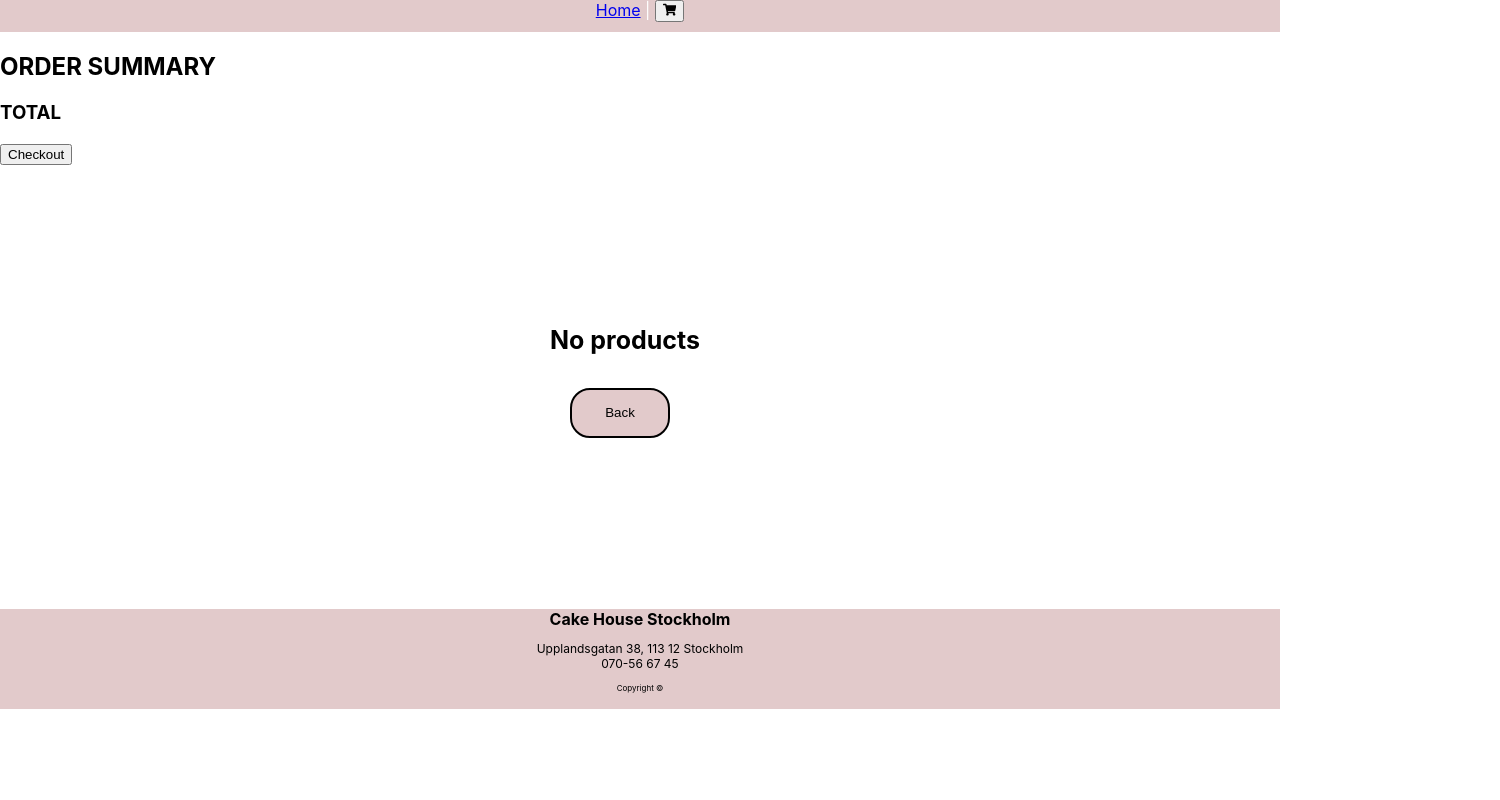
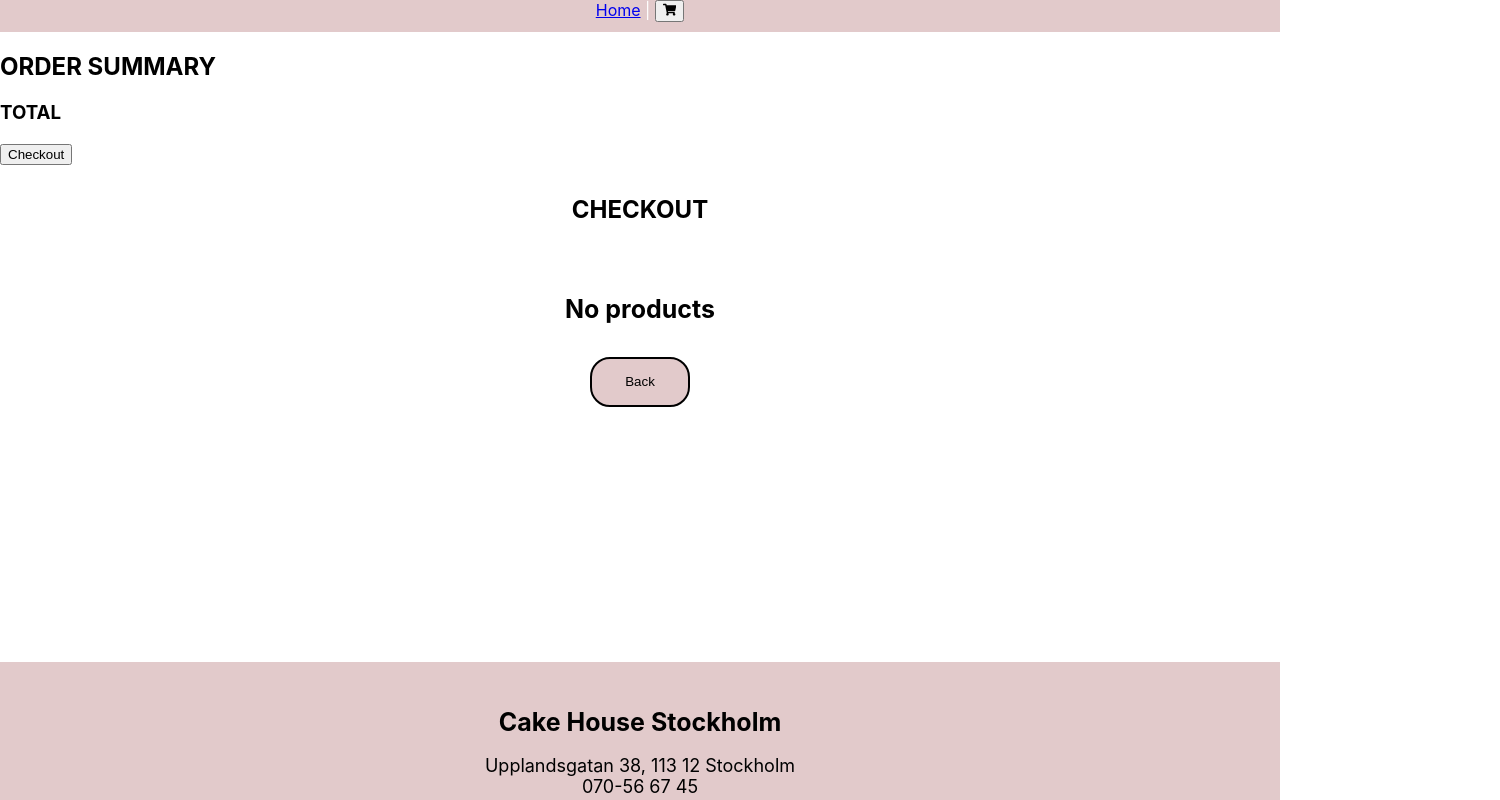
Before and after one commit to ebbakronw/react-webshop-inlamning, a React (Create React App) app in the folder template-react-webshop/: page /checkout in a window 1280 px wide. Shown: the top 800 px of the page, 1500 px wide, since content can reach past the window. Built offline with nearby package versions, Linux system fonts and the light colour scheme; the HTML template or start-up script is replaced by a standard one.

Commit message:
styling done for checkout,and  did some edits on footer.css

```diff
--- a/template-react-webshop/src/App.js
+++ b/template-react-webshop/src/App.js
@@ -1,9 +1,5 @@
 import React, {useState} from 'react';
-import {
-  BrowserRouter,
-  Routes,
-  Route,
-} from "react-router-dom";
+import { BrowserRouter, Routes, Route } from "react-router-dom";
 import Products from './pages/Products';
 import Checkout from './pages/Checkout';
 import Header from './components/Header';
--- a/template-react-webshop/src/components/Footer.js
+++ b/template-react-webshop/src/components/Footer.js
@@ -4,7 +4,7 @@ import '../styles/Footer.css'
 function Footer() {
   return (
     <div className='footer-container'>
-
+      <div className='footer-text'>
       <h1 className='cake-title'>Cake House Stockholm</h1>
       <p className='adress-info'>
       Upplandsgatan 38, 113 12 Stockholm
@@ -12,6 +12,7 @@ function Footer() {
       070-56 67 45
       </p>
       <p className='copyright'>Copyright &copy; </p>
+      </div>
     </div>
   )
 }
--- a/template-react-webshop/src/pages/Checkout.js
+++ b/template-react-webshop/src/pages/Checkout.js
@@ -6,66 +6,58 @@ import '../styles/Checkout.css'
 function Checkout({items, sum}) {
 
 
-  return (
+     let content = (
 
-  <>
-  <div className='wrapper'>
-  <div className='products-checkout'>
-
-       {items.length < 1 ?
           <div className='no-products'>
                <h4 className='no-products-text'>No products</h4>
                <Link to="/"><button className='home-checkout-btn'>Back</button></Link>
           </div>
-       :
-       <div className='products-description'>
-           {
-      items.map(item => (
-           <table>
-                <tr>
+     )
+     if (items.length >= 1) {
+          content = (
+               <div className='checkout-product-parent'>
+                    <div className='cart-container'>
+                    {items.map(item => (
+                         <table className='checkout-info-parent'>
+                              <tr className='checkout-info'>
                               <td><img src={item.url} alt='image' className='checkout-img'></img></td>
                               <td><h1 className='checkout-title'>{item.title}</h1></td>
-                <td><h3 className='checkout-price'>{item.price}</h3></td>
+                              <td><h3 className='checkout-price'>{item.price} SEK</h3></td>
                               </tr>
                          </table>
                     ))}
-      <div className='total-price'>Total price: {sum}</div>
-
+                    <div className='total-price'>Total price: {sum} KR</div>
+                    </div>
 
                     <div className='input-container'>
 
-<div className='checkout-container'>
                          <label> Firstname</label>
                          <input type="text" namn="firstname" className='form-control' />
-</div>
 
-<div className='checkout-container'>
+
+
                          <label> Lastname</label>
                          <input type="text" namn="lastname" className='form-control' />
-</div>
 
-<div className='checkout-container'>
+
+
                          <label> Phone-number </label>
                          <input type="text" namn="phone" className='form-control' />
-</div>
 
-<div className='checkout-container'>
+
+
                          <label> City </label>
                          <input type="text" namn="city" className='form-control' />
-</div>
 
-<div className='checkout-container'>
+
+
                          <label> State</label>
                          <input type="text" namn="state" className='form-control' />
-</div>
 
-<div className='checkout-container'>
+
+
                          <label> Zip Code</label>
                          <input type="text" namn="lastzipcode" className='form-control' />
-</div>
-
-</div>
-
 
                          <div className='checkout-payments'>
                               <h3>Payment</h3>
@@ -75,22 +67,28 @@ function Checkout({items, sum}) {
                               <img src="https://img.icons8.com/fluency/48/000000/mastercard.png"/>
                               <img src="https://img.icons8.com/ios/50/000000/amex.png"/>
                          </div>
-</div>
-
                          <div className='checkout-container'>
                               <button type='button' className='checkout-btn'> Place Order</button>
                          </div>
                          </div>
-}
+                    </div>
                </div>
 
+          )
 
+     }
 
+     return (
+          <div className='wrapper'>
+               <div className='products-checkout'>
+                    <h2 className='checkout-name'>CHECKOUT</h2>
+
+                    {content}
 
                </div>
+          </div>
 
-
- </>
      )
 }
+
 export default Checkout
--- a/template-react-webshop/src/pages/Product.js
+++ b/template-react-webshop/src/pages/Product.js
@@ -52,5 +52,4 @@ function Product({addProducts}) {
   )
   }
 
-
 export default Product
--- a/template-react-webshop/src/styles/Checkout.css
+++ b/template-react-webshop/src/styles/Checkout.css
@@ -1,14 +1,14 @@
 /* No products in checkout */
 .no-products{
-  margin: 160px 550px;
+  text-align: center;
 }
 .no-products-text{
-  width: 200px;
-  margin-right: 200px;
+  text-align: center;
   font-size: 25px;
 }
 .home-checkout-btn{
-  margin-left: 20px;
+  text-align: center;
+  margin-bottom: 50px;
   width: 100px;
   height: 50px;
   border-radius: 20px;
@@ -16,28 +16,136 @@
   border: 2px solid black;
 }
 /* products in checkout */
+
+/* .wrapper{
+  display: flex;
+  flex-direction: row;
+}
+.wrapper > * {
+  width: 100%;
+  height: 100%;
+}
+.checkout-product-parent{
+  column-count: 2;
+}
+.cart-container{
+  display: flex;
+  flex-direction: column;
+  justify-content:center;
+  margin-top: 50px;
+}
+.input-container{
+ display: flex;
+ flex-direction:column ;
+ justify-content: center;
+ max-width: 200px;
+}
 .form-control{
-    padding: 1rem;
-    width: 400px;
-    height: 2px;
+  display: flex;
+  flex-direction: column;
+  width: 100%;
+  padding: 1rem;
+  width: 400px;
+  height: 2px;
 }
-.wrapper{
+.products-checkout{
+  max-width: 100%;
+}
+.checkout-name{
+  margin-left: 30px;
+}
+.checkout-info{
   display: flex;
-}
-.products-description{
-   width: 50%;
+  flex-direction: column;
+  text-align: center;
+  margin-top: -15px;
 }
 .checkout-img{
-  width: 200px;
+  width: 150px;
   height: auto;
 }
-.checkout-title{
-
+.checkout-payments{
+  flex-direction: column;
+  text-align: center;
+  margin-bottom: 100px;
 }
-.input-continer{
-
+.checkout-btn{
+  width: 100px;
+  height: 50px;
+  border-radius: 20px;
+  background-color: #E2CACB;
+  border: 2px solid black;
 }
 .icon-container img{
   margin: 5px;
   width: 20px;
 }
+.total-price{
+  display: flex;
+  flex-direction: row;
+  justify-content: center;
+} */
+
+.checkout-name{
+  margin-top: 30px;
+  margin-bottom: 70px;
+}
+.checkout-img{
+  width: 40%;
+}
+.checkout-product-parent{
+  display: flex;
+  justify-content: center;
+}
+.checkout-info-parent{
+  display: flex;
+}
+.input-container{
+  display: flex;
+  flex-direction: column;
+  width: 300px;
+  margin-left: 20px;
+  margin-bottom: 50px;
+}
+.form-control{
+height: 30px;
+}
+label{
+  font-weight: 700;
+}
+.checkout-title{
+  font-size: 14px;
+  margin-left: -60px;
+}
+.checkout-price{
+  font-size: 12px;
+  font-weight: 500;
+  margin-left: 10px;
+}
+.checkout-name{
+  text-align: center;
+}
+.total-price{
+  font-size: 20px;
+  font-weight: 700;
+  text-align: center;
+}
+.icon-container img{
+  margin: 5px;
+  width: 20px;
+}
+.checkout-btn{
+  text-align: center;
+  margin-bottom: 50px;
+  width: 100px;
+  height: 50px;
+  border-radius: 20px;
+  background-color: #E2CACB;
+  border: 2px solid black;
+}
+.checkout-payments{
+  text-align: center;
+}
+.no-products{
+  height: 23rem;
+}
--- a/template-react-webshop/src/styles/Footer.css
+++ b/template-react-webshop/src/styles/Footer.css
@@ -1,20 +1,19 @@
 .footer-container{
+    display: flex;
     align-items: center;
-    justify-content: center;
-    height: 100px;
+    height: 200px;
     background-color: #E2CACB;
 }
+.footer-text{
+   margin: 0 auto;
+   text-align: center;
+}
+.cake-title{
+    font-size: 25px;
 
-.cake-title{
-    text-align: center;
-    font-size: 16px;
-    align-items: center;
-    justify-content: center;
 }
-
 .adress-info{
-    text-align: center;
-    font-size: 12px;
+    font-size: 18px;
 }
 .copyright{
     text-align: center;
--- a/template-react-webshop/src/styles/Product.css
+++ b/template-react-webshop/src/styles/Product.css
@@ -25,6 +25,7 @@
 .product-image{
     width: 450px;
     height: auto;
+    border-radius: 5px;
     margin-top: 150px;
     box-shadow:  20px 20px 30px rgba(87, 84, 84, 0.2);
 }
@@ -36,7 +37,19 @@
     font-weight: 400;
 }
 .toCart-btn{
-    border-radius: 4px;
-    border:1px solid black;
-
+    text-align: center;
+    margin-bottom: 50px;
+    width: 100px;
+    height: 50px;
+    border-radius: 20px;
+    background-color: #E2CACB;
+    border: 3px solid black;
+    font-weight: 700;
 }
+.toCart-btn:hover{
+    border: 5px solid black;
+    border-top-color:#d26e71;
+    border-bottom-color: #f0b4b6;
+    border-right-color:#f09b9e;
+    border-left-color: #e9bbbb;
+}
```
Lines whose indentation alone changed are shown as unchanged.
